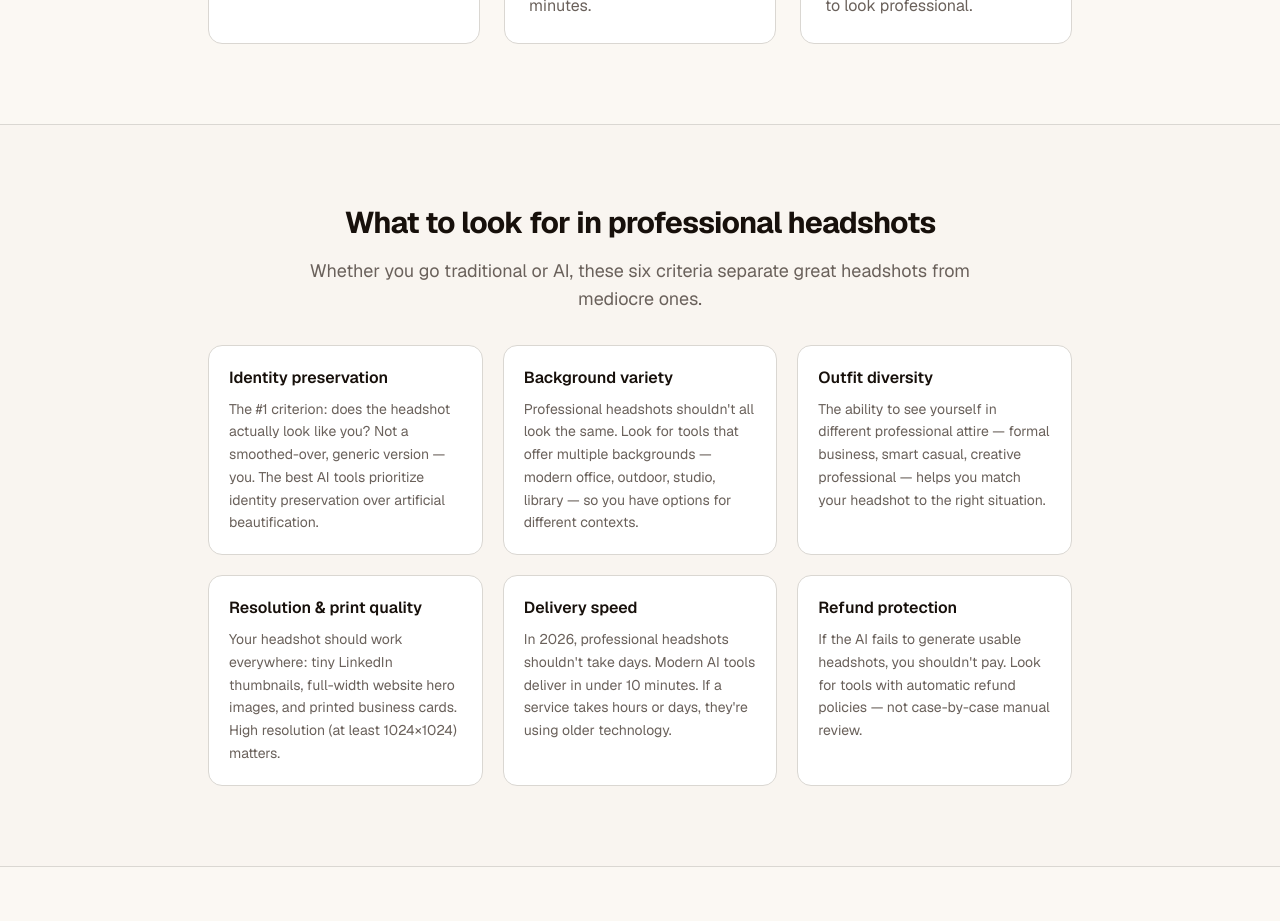
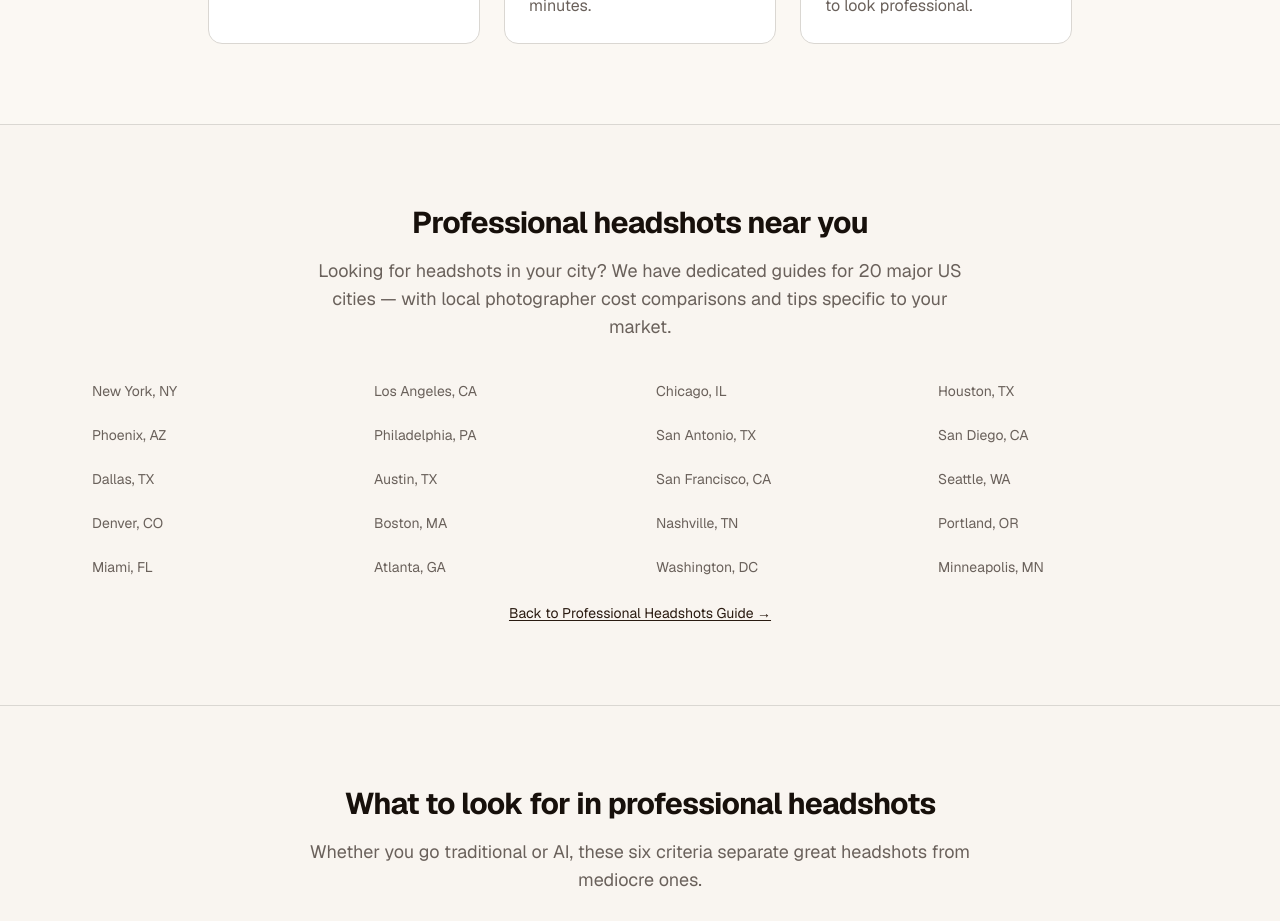
Before and after one commit to yueheng0816-png/tryonetake, a Next.js app: page /professional-headshots in a window 1280 px wide. Shown: the part 4200-5121 px from the top of the page. Built offline with nearby package versions, Linux system fonts and the light colour scheme; no server answers.

Commit message:
feat: add city links section to pillar page

```diff
--- a/src/components/landing/professional-headshots-page.tsx
+++ b/src/components/landing/professional-headshots-page.tsx
@@ -8,6 +8,7 @@ import { ArrowRight, Check, ChevronDown, ShieldCheck } from "lucide-react";
 import { cn } from "@/lib/utils";
 import { useCases } from "@/lib/use-case-data";
 import { comparisons } from "@/lib/comparison-data";
+import { cities } from "@/lib/city-data";
 
 /* -------------------------------------------------------------------------- */
 /*  Hero                                                                      */
@@ -311,6 +312,45 @@ function TraditionalVsAI() {
           features). But for 95% of professional needs — LinkedIn, company
           websites, email signatures, conference materials — AI headshots
           deliver equal or better quality at a fraction of the time and cost.
+        </p>
+      </div>
+    </section>
+  );
+}
+
+/* -------------------------------------------------------------------------- */
+/*  Professional Headshots by City                                             */
+/* -------------------------------------------------------------------------- */
+function ByCity() {
+  return (
+    <section className="border-t border-border bg-muted/30">
+      <div className="container mx-auto max-w-6xl px-4 py-12 md:py-20">
+        <h2 className="text-3xl font-bold tracking-tight text-center">
+          Professional headshots near you
+        </h2>
+        <p className="mt-4 text-center text-lg text-muted-foreground max-w-2xl mx-auto">
+          Looking for headshots in your city? We have dedicated guides for 20
+          major US cities — with local photographer cost comparisons and tips
+          specific to your market.
+        </p>
+        <div className="mt-8 grid gap-2 sm:grid-cols-2 lg:grid-cols-4">
+          {cities.map((c) => (
+            <Link
+              key={c.slug}
+              href={`/professional-headshots/${c.slug}`}
+              className="rounded-lg px-3 py-2 text-sm text-muted-foreground hover:bg-muted hover:text-foreground transition-colors"
+            >
+              {c.city}, {c.state}
+            </Link>
+          ))}
+        </div>
+        <p className="mt-4 text-center">
+          <Link
+            href="/professional-headshots"
+            className="text-sm text-primary underline underline-offset-2"
+          >
+            Back to Professional Headshots Guide →
+          </Link>
         </p>
       </div>
     </section>
@@ -791,6 +831,7 @@ export function ProfessionalHeadshotsPage() {
       <ByProfession />
       <TraditionalVsAI />
       <HowToGet />
+      <ByCity />
       <WhatToLookFor />
       <Pricing />
       <CompareTools />
```
